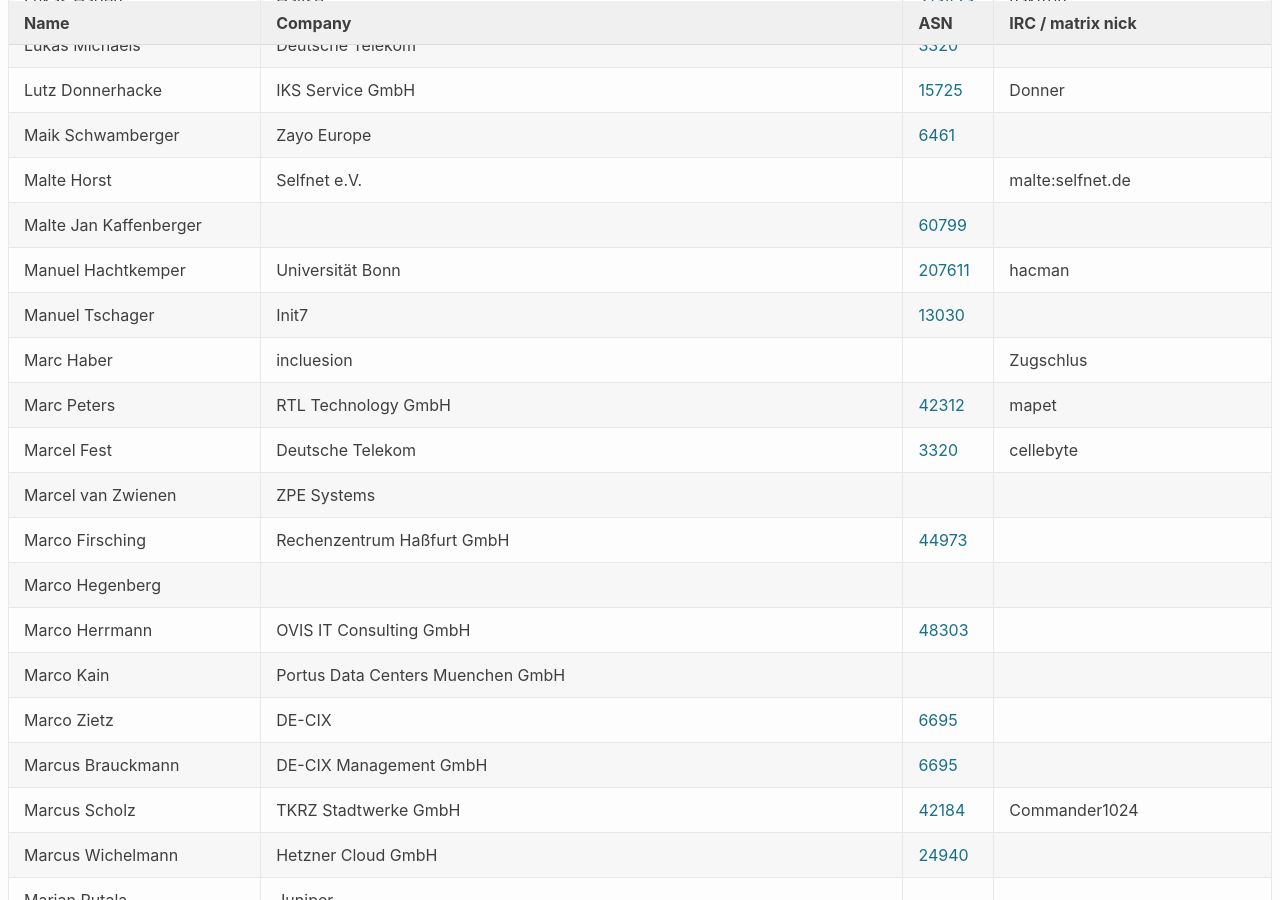
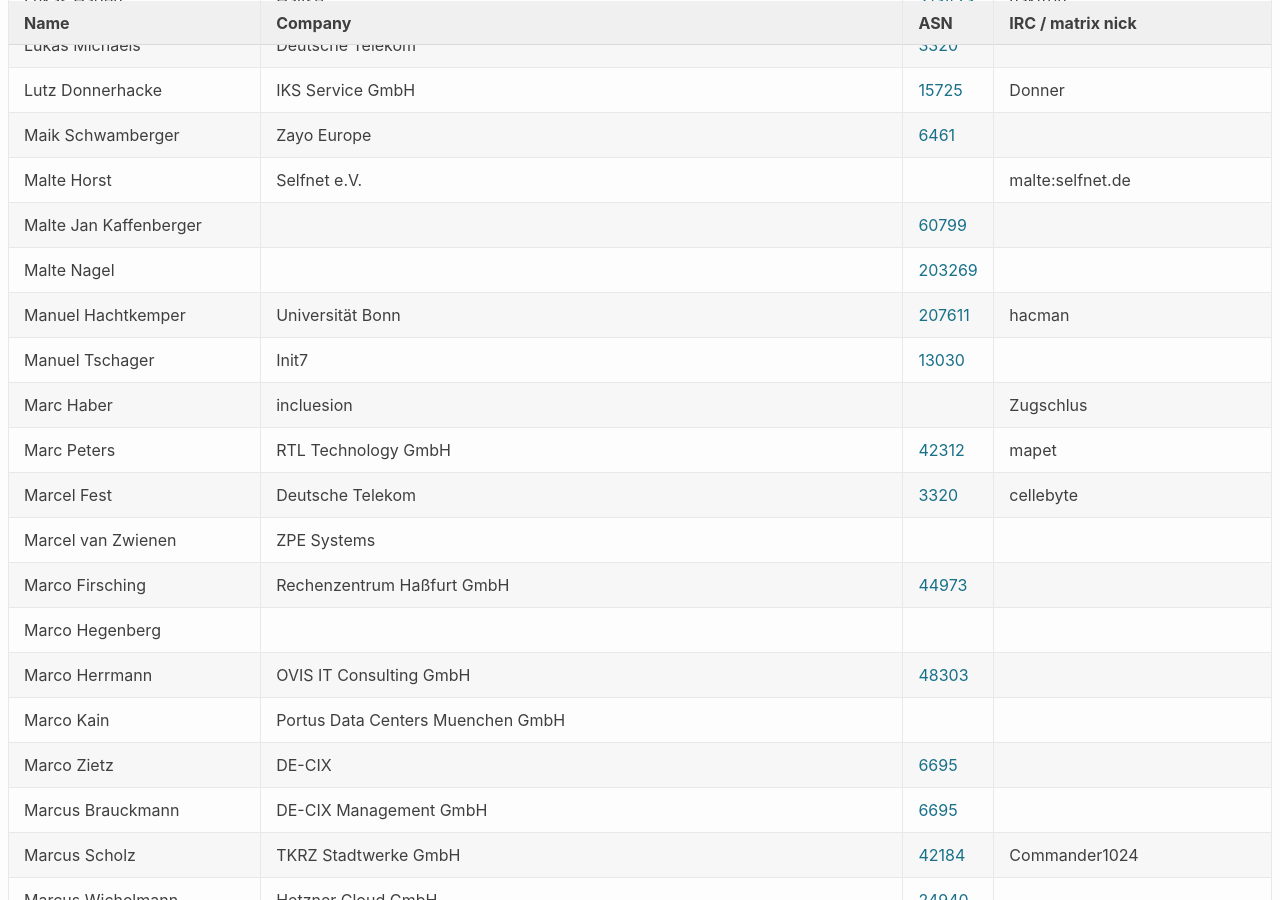
Before and after one commit to denog/pretix-attendeelist, a Jekyll site: the page built from denog17/index.markdown, in a window 1280 px wide and 900 px high, scrolled down 9379 px. Built offline with Jekyll 4.4.1, drawn with Linux system fonts in a browser that asks for light colours.

Commit message:
Latest data: Fri Sep 12 14:10:45 UTC 2025

```diff
--- a/_data/attendees_denog17_onsite.json
+++ b/_data/attendees_denog17_onsite.json
@@ -1260,6 +1260,12 @@
     "asn": "60799"
   },
   {
+    "name": "Malte Nagel",
+    "company": null,
+    "irc": null,
+    "asn": "203269"
+  },
+  {
     "name": "Manuel Hachtkemper",
     "company": "Universität Bonn",
     "irc": "hacman",
```
